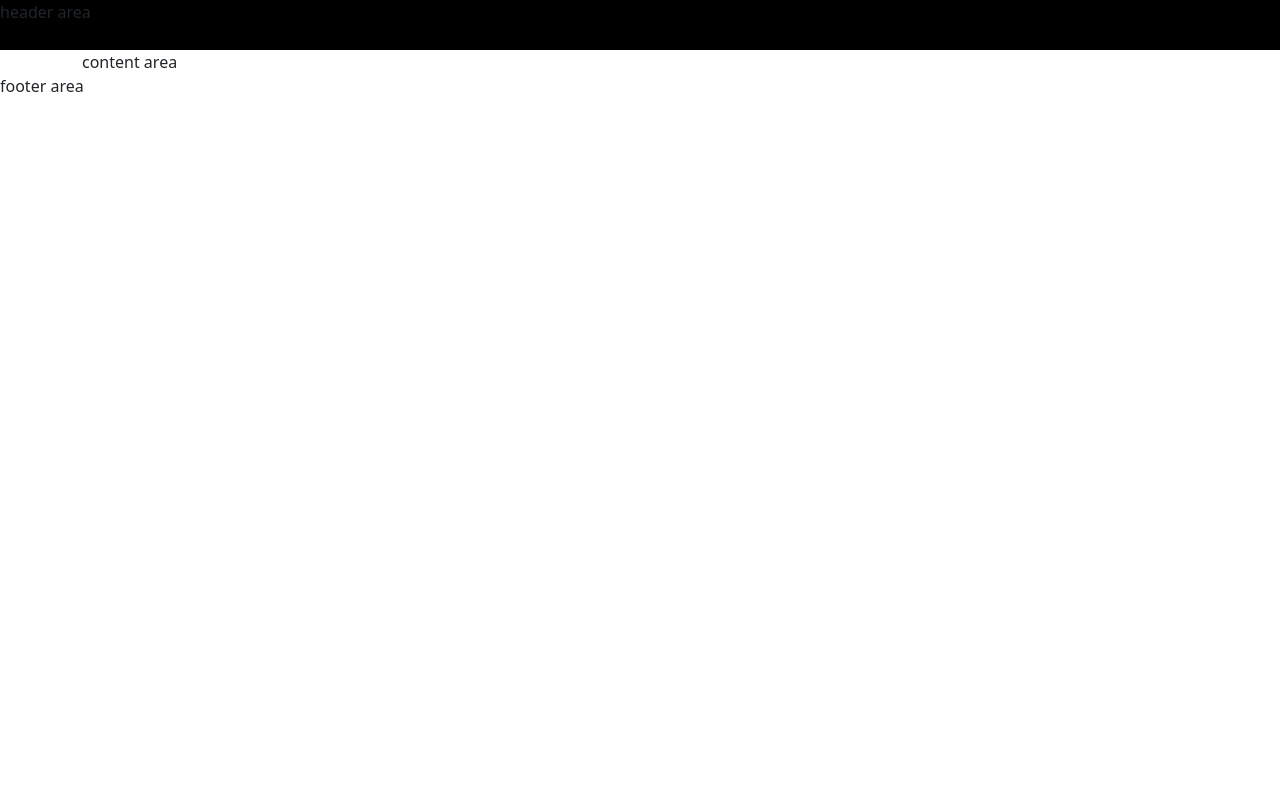
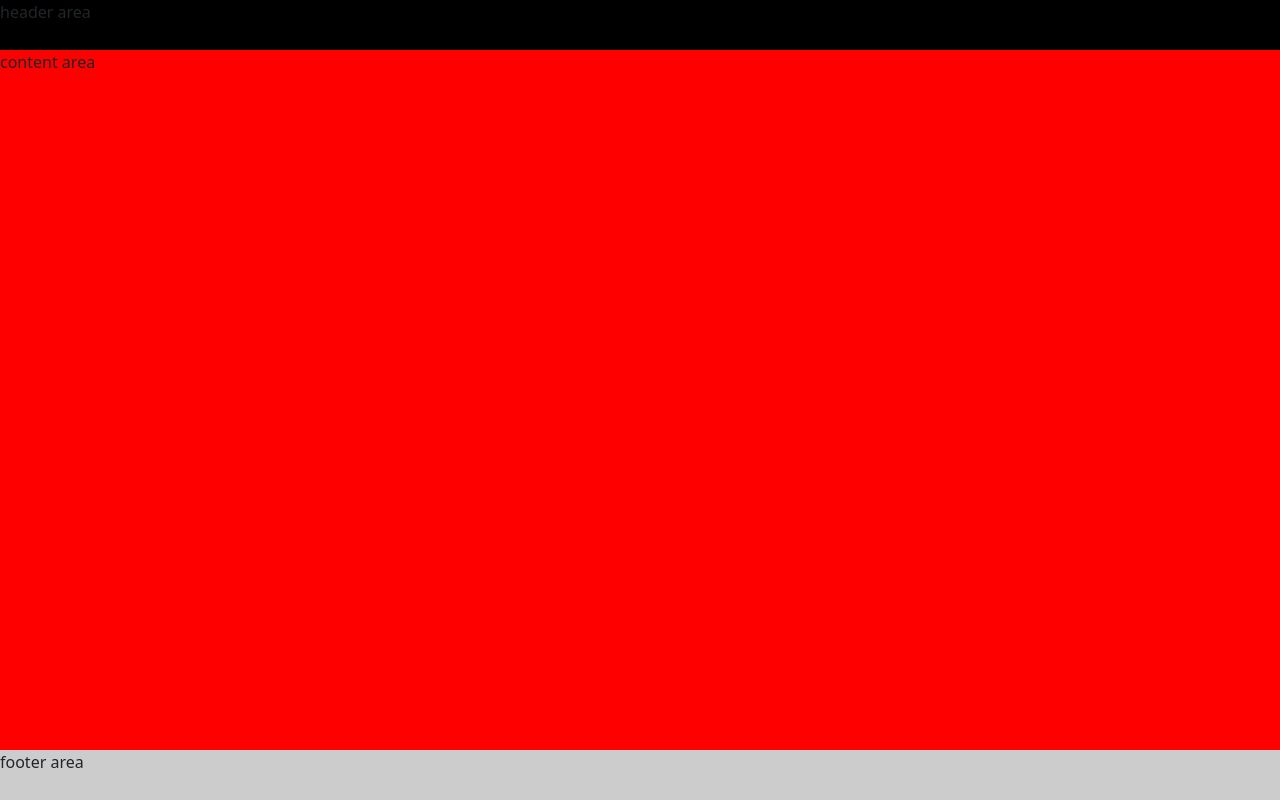
Before and after one commit to yhchoi-inha/webserver, a website: page index.html in a window 1280 px wide. Drawn offline with nearby package versions, Linux system fonts and the light colour scheme; files that its build step writes are made by us from their sources.

Commit message:
add : asset file

```diff
--- a/app.js
+++ b/app.js
@@ -4,7 +4,7 @@ const path = require('path');
 const app = express();
 app.set('port', process.env.PORT || 3000);
 
-app.use(express.static(__dirname + '/public'));
+app.use(express.static(__dirname + '/css'));
 
 
 app.get('/', (req, res) => { // req(요청에 대한 정보), res(응답에 관한 정보)
--- a/css/style.css
+++ b/css/style.css
@@ -4,8 +4,21 @@
     box-sizing:border-box;
 }
 .header{
-    position:relative;
+    position:fixed;
+    top:0;
+    left:0;
     width:100%;
     height:50px;
     background:#000;
 }
+.content{
+    position:relative;
+    width:100%;
+    height:calc(100vh - 100px);
+    background:red;
+    margin-top:50px;
+}
+.footer{
+    height:50px;
+    background:rgba(0,0,0,0.2)
+}
--- a/index.html
+++ b/index.html
@@ -5,7 +5,7 @@
     <meta http-equiv="X-UA-Compatible" content="IE=edge">
     <meta name="viewport" content="width=device-width, initial-scale=1.0">
     <title>zxx</title>
-    <link rel="stylesheet" href="css/style.css">
+    <link rel="stylesheet" type="text/css" href="/style.css">
     <link href="https://cdn.jsdelivr.net/npm/bootstrap@5.2.3/dist/css/bootstrap.min.css" rel="stylesheet" integrity="sha384-rbsA2VBKQhggwzxH7pPCaAqO46MgnOM80zW1RWuH61DGLwZJEdK2Kadq2F9CUG65" crossorigin="anonymous">
 
 </head>
@@ -13,7 +13,7 @@
     <div class="header">
         header area
     </div>
-    <div class="container">
+    <div class="content">
         content area
     </div>
     <div class="footer">
```
